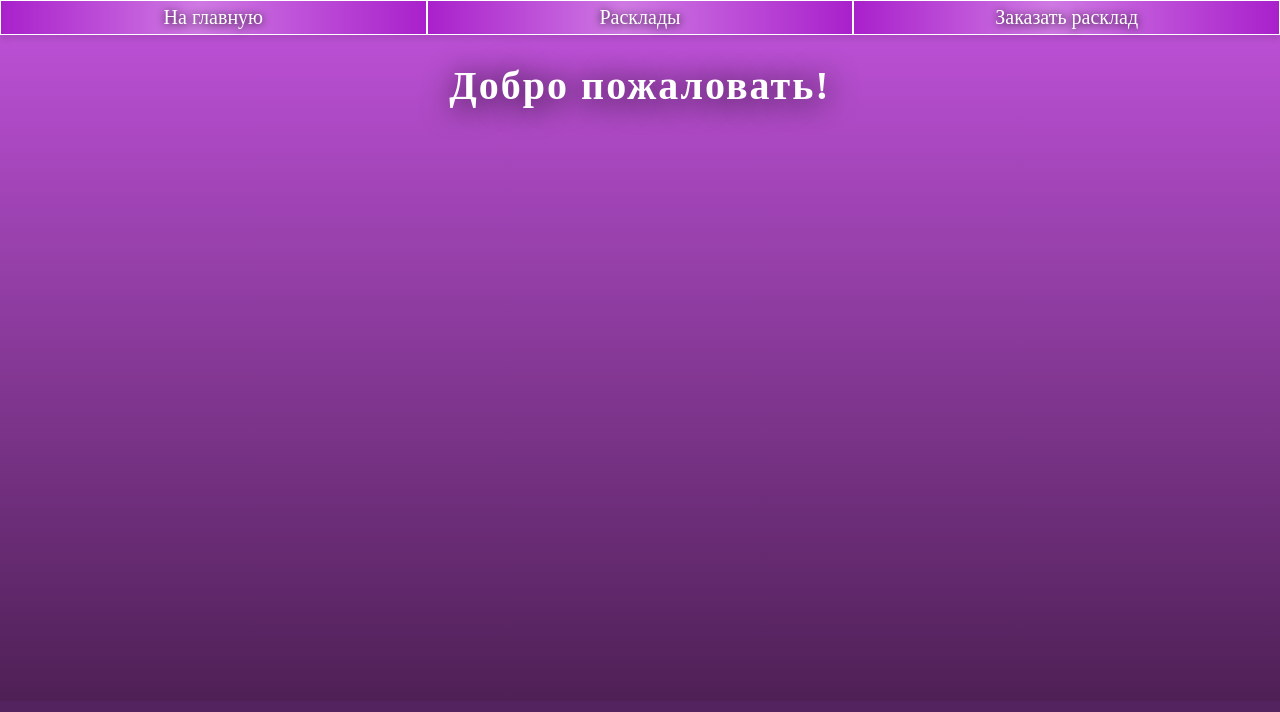
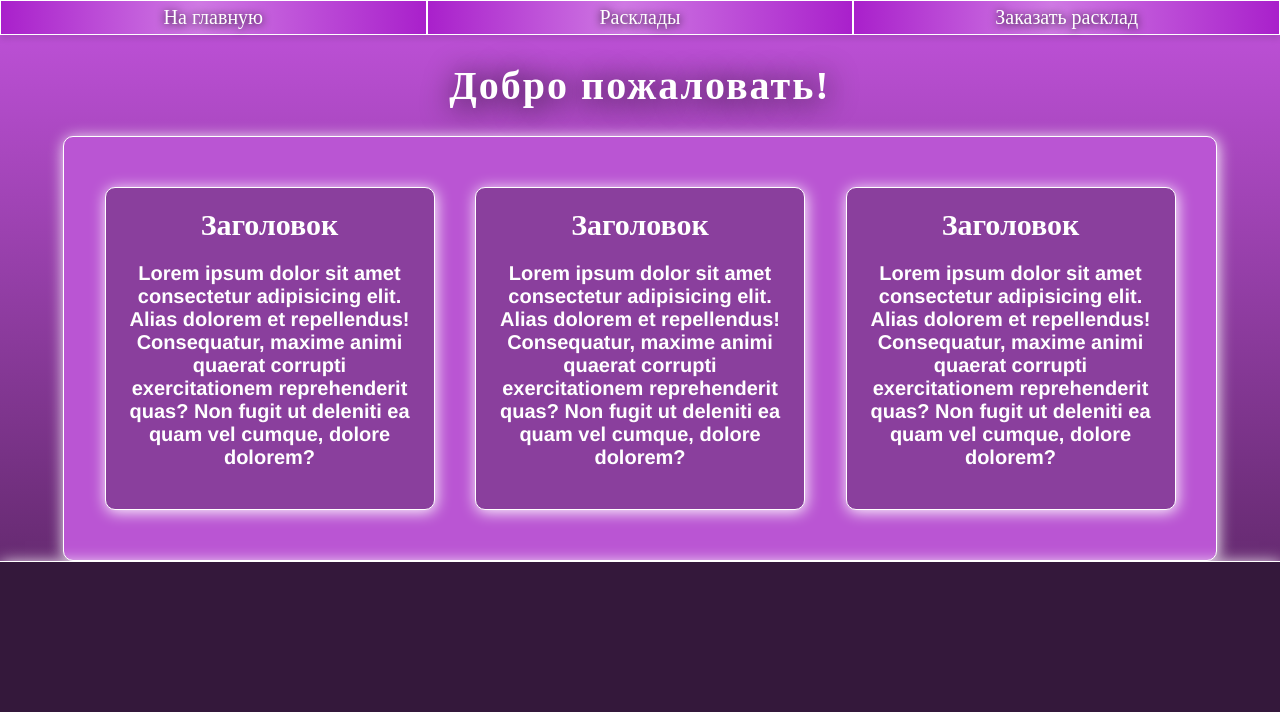
Before and after one commit to Inquisitor-ua/Liberty, a Django app: page / in a window 1280 px wide. Shown: the part 99-811 px from the top of the page. Before the commit the page ends 695 px from the top, so only its background shows below. Run offline with Django 5.2, Linux system fonts and the light colour scheme.

Commit message:
Добро пожаловать

```diff
--- a/auction/web/static/web/css/index.css
+++ b/auction/web/static/web/css/index.css
@@ -172,7 +172,54 @@ p{
     justify-content: start; */
     flex: 1;
 }
+.pre-osnova{
+    width: 100%;
+    height: auto;
+    display: flex;
+    justify-content: center;
+    align-items: center;
+    flex-direction: column;
+}
+.osnova{
+    width: 90%;
+    display: flex;
+    justify-content: space-evenly;
+    padding-top: 50px;
+    padding-bottom: 50px;
+    flex-direction: row;
+    border: 1px rgb(255, 255, 255) solid;
+    box-shadow: 1px 2px 15px rgb(255, 255, 255);
+    font-size: 20px;
+    background-color: rgb(186, 85, 211);
+    border-radius: 10px;
+}
+.in-osnova{
+    width: 25%;
+    border: 1px rgb(255, 255, 255) solid;
+    box-shadow: 1px 2px 15px rgb(255, 255, 255);
+    background-color: rgb(138, 63, 157);
+    padding: 20px;
+    border-radius: 10px;
+    transition: all ease-in 0.1s;
 
+}
+.in-osnova:hover{
+    transform: scale(1.05);
+}
+.in-osnova div{
+    display: flex;
+    align-items: center;
+    justify-content: space-between;
+    flex-direction: column;
+}
+.in-osnova h3{
+    font-size: 30px;
+    margin: 0;
+}
+.in-osnova p{
+    text-align: center;
+    font-family: 'Franklin Gothic Medium', 'Arial Narrow', Arial, sans-serif;
+}
 .catalog h1{
     font-size: 40px;
     text-shadow: 1px 2px 30px rgb(0, 0, 0);
@@ -190,10 +237,12 @@ p{
 }
 footer{
     text-align: center;
-    position: absolute;
-    bottom: 0;
     width: 100%;
-    height: 1px;
+    height: 150px;
+    background-color: rgb(52, 24, 59);
+    border-top: 1px white solid;
+    box-shadow: 1px 2px 15px rgb(255, 255, 255);
+    color: white;
 }
 footer p{
     padding: 10px;
@@ -207,6 +256,7 @@ footer p{
     border-radius: 7px;
     border: 2px rgb(255, 255, 255) solid;
     background-color: transparent;
+    color: white;
 }
 .rasklad-input::placeholder{
     color: white;
--- a/auction/web/static/web/js/index.js
+++ b/auction/web/static/web/js/index.js
@@ -1,3 +1,3 @@
-function hello(){
+// function hello(){
 
-}
+// }
--- a/auction/web/templates/web/base.html
+++ b/auction/web/templates/web/base.html
@@ -33,7 +33,7 @@
         </div>
     </div>
 
-    <footer></footer>
+    {% block footer %}{% endblock %}
     <link rel="stylesheet" href="{% static 'web/js/index.js' %}">
 </body>
 </html>
--- a/auction/web/templates/web/index.html
+++ b/auction/web/templates/web/index.html
@@ -3,5 +3,29 @@
 {% block title %}Главная страница{% endblock %}
 
 {% block content %}
-    <h1 onclick="hello">Добро пожаловать!</h1>
+    <h1>Добро пожаловать!</h1>
+    <div class="pre-osnova">
+        <div class="osnova">
+            <div class="in-osnova">
+                <div>
+                    <div><h3>Заголовок</h3></div>
+                    <div><p>Lorem ipsum dolor sit amet consectetur adipisicing elit. Alias dolorem et repellendus! Consequatur, maxime animi quaerat corrupti exercitationem reprehenderit quas? Non fugit ut deleniti ea quam vel cumque, dolore dolorem?</p></div>
+                </div>
+            </div>
+            <div class="in-osnova">
+                <div>
+                    <div><h3>Заголовок</h3></div>
+                    <div><p>Lorem ipsum dolor sit amet consectetur adipisicing elit. Alias dolorem et repellendus! Consequatur, maxime animi quaerat corrupti exercitationem reprehenderit quas? Non fugit ut deleniti ea quam vel cumque, dolore dolorem?</p></div>
+                </div>
+            </div>
+            <div class="in-osnova">
+                <div>
+                    <div><h3>Заголовок</h3></div>
+                    <div><p>Lorem ipsum dolor sit amet consectetur adipisicing elit. Alias dolorem et repellendus! Consequatur, maxime animi quaerat corrupti exercitationem reprehenderit quas? Non fugit ut deleniti ea quam vel cumque, dolore dolorem?</p></div>
+                </div>
+            </div>
+        </div>
+    </div>
+
 {% endblock %}
+{% block footer %}<footer></footer>{% endblock %}
```
Also changed, not shown: auction/db.sqlite3.
